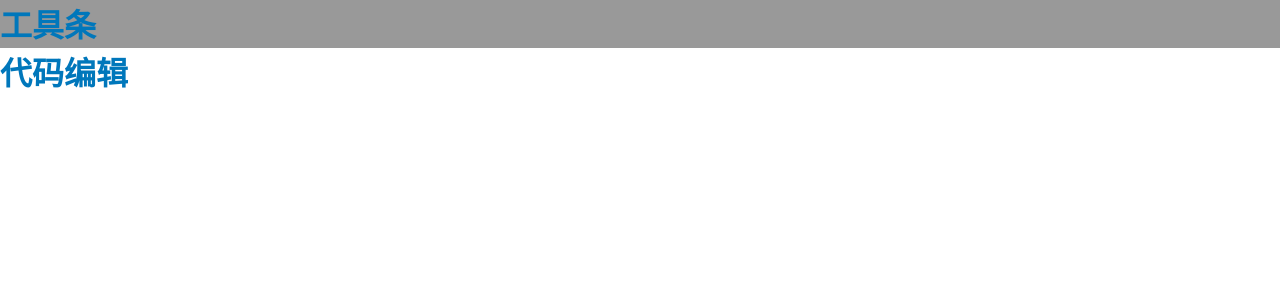
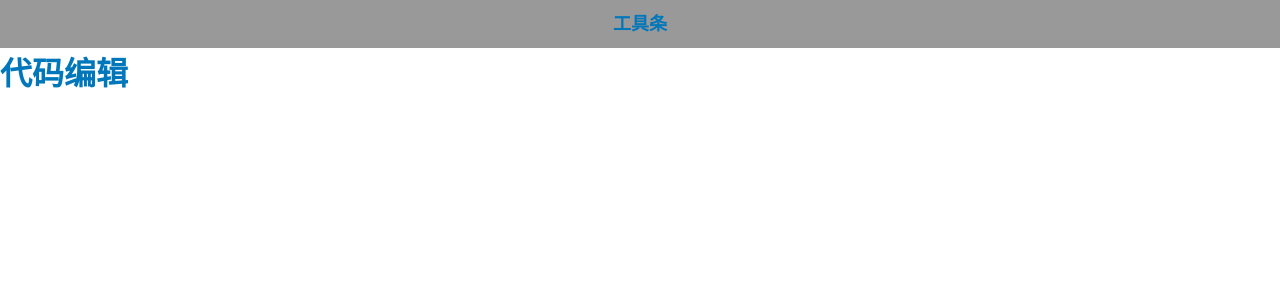
Before and after one commit to xieyankun/killer.md, a React app: page /markdown in a window 1280 px wide. Shown: the top 300 px of the page. Built offline with nearby package versions, Linux system fonts and the light colour scheme.

Commit message:
style: add tools style

```diff
--- a/src/components/Markdown/main.scss
+++ b/src/components/Markdown/main.scss
@@ -1,5 +1,11 @@
 .tools{
   width: 100%;
   height: 48px;
+  line-height: 48px;
+  text-align: center;
   background: #999;
+
+  h1{
+    font-size: 18px;
+  }
 }
```
